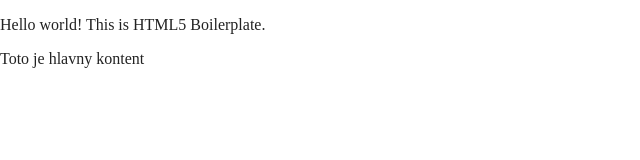
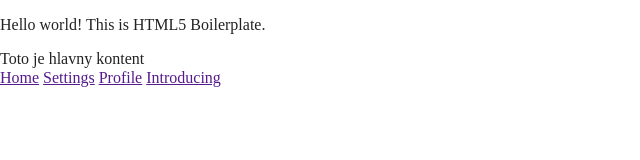
Before and after one commit to AndreyFar/gitos_hranie, a website built with Parcel: page index.html in a window 1280 px wide. Shown: the whole page, without its empty margins (0-640 px from the left). Built offline with nearby package versions, Linux system fonts and the light colour scheme.

Commit message:
added nav-list

```diff
--- a/index.html
+++ b/index.html
@@ -28,6 +28,12 @@
   <p>Hello world! This is HTML5 Boilerplate.</p>
   <div class="container">
     Toto je hlavny kontent
+    <div class="nav-list">
+      <a href="">Home</a>
+      <a href="">Settings</a>
+      <a href="">Profile</a>
+      <a href="">Introducing</a>
+    </div>
   </div>
   <script src="js/vendor/modernizr-3.11.2.min.js"></script>
   <script src="js/plugins.js"></script>
```
